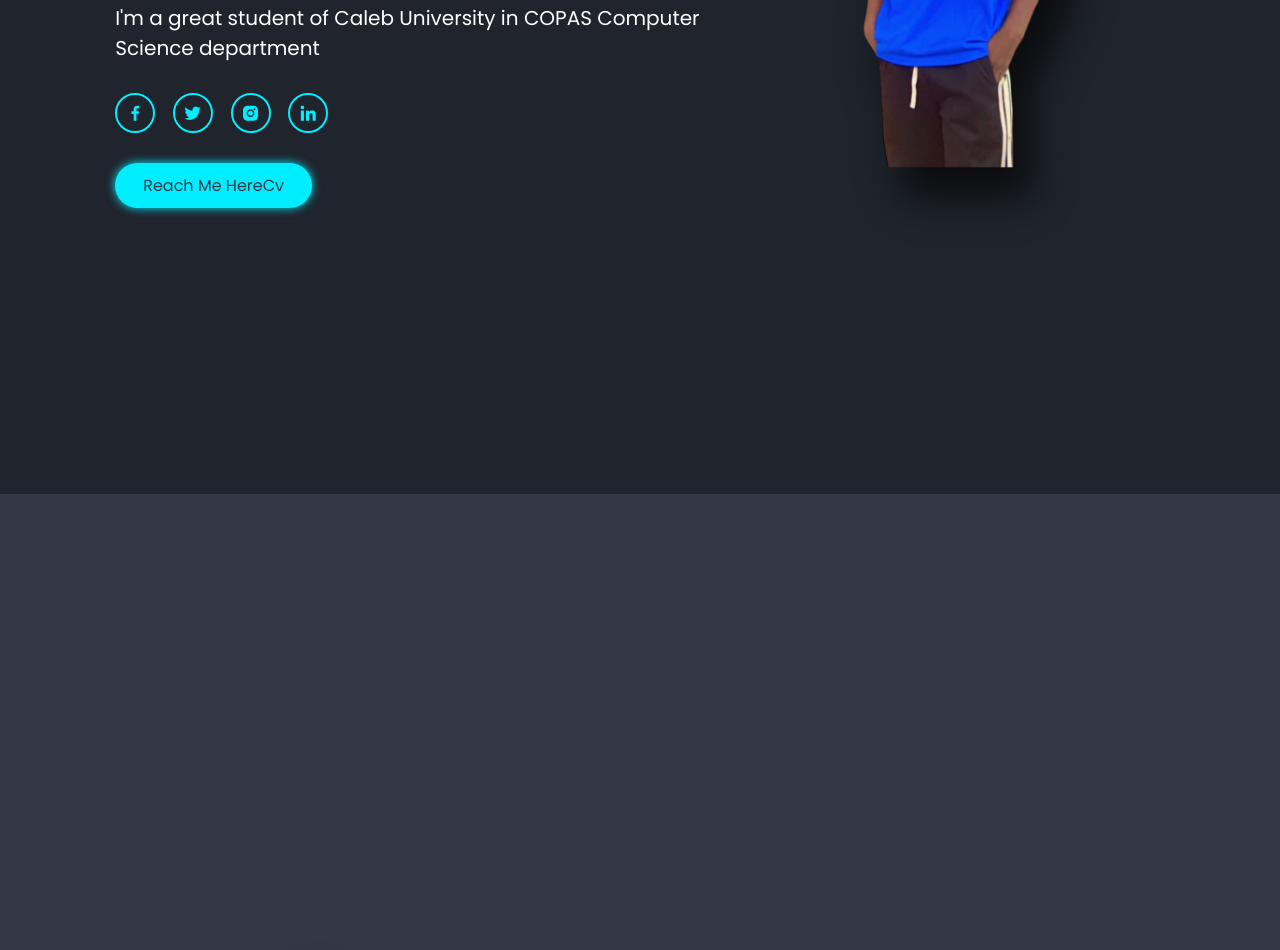
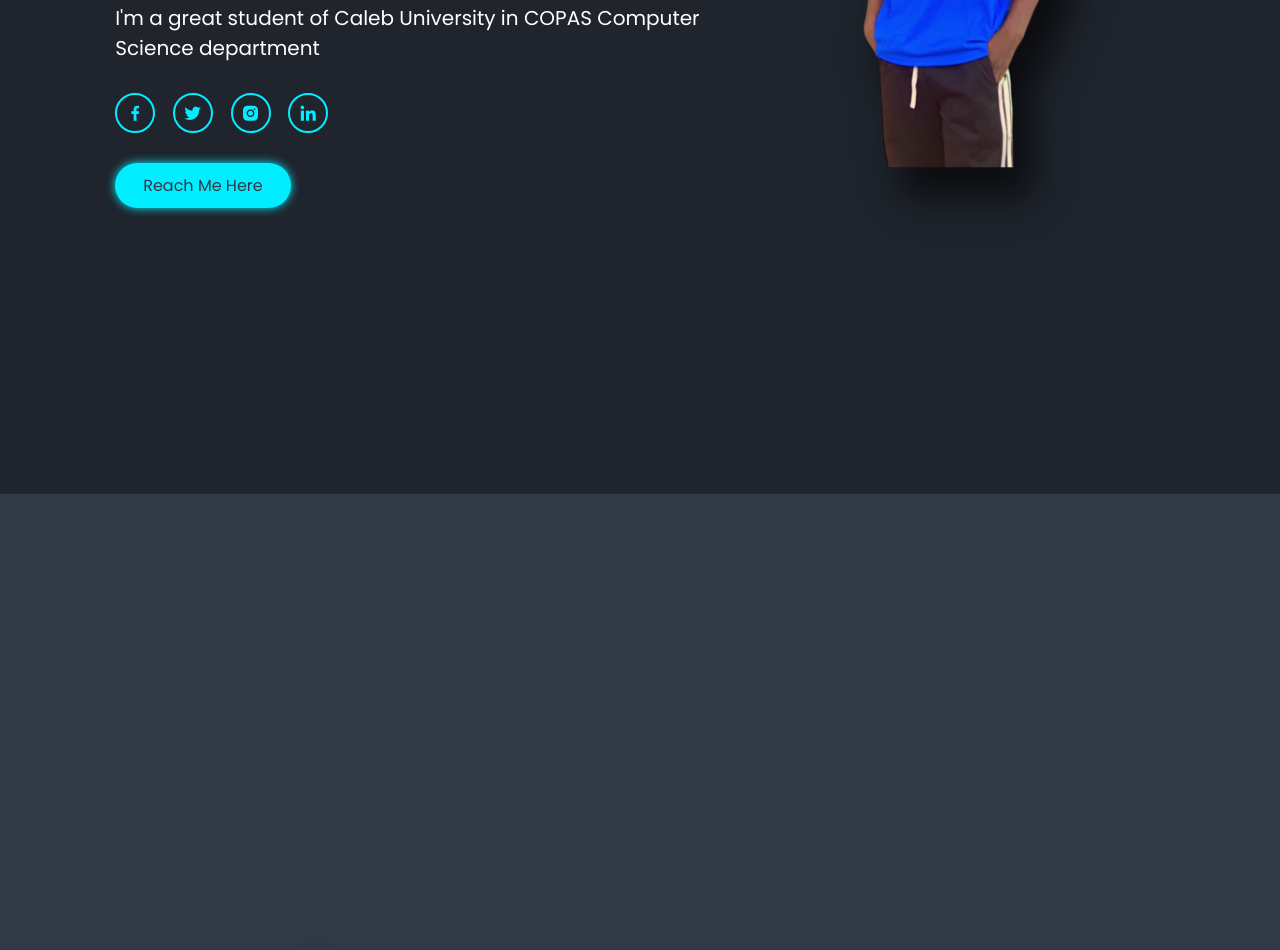
Before and after one commit to Adesope25/my-portfolio, a plain HTML site: page index.html in a window 1280 px wide. Shown: the part 928-1878 px from the top of the page. Drawn offline with nearby package versions, Linux system fonts and the light colour scheme.

Commit message:
Update index.html

```diff
--- a/index.html
+++ b/index.html
@@ -45,7 +45,7 @@
                 <a href="https://instagram.com/adefemi00?igshid=NTc4MTIwNjQ2YQ=="><i class='bx bxl-instagram-alt' ></i></a>
                 <a href="https://www.linkedin.com/in/adesope-koyum-382366279"><i class='bx bxl-linkedin' ></i></a>
             </div>
-            <a href="tel: +2349125789699" class="btn">Reach Me HereCv</a>
+            <a href="tel: +2349125789699" class="btn">Reach Me Here</a>
         </div>
         <div class="home-img">
             <img src="Photo 2.jpg" alt="">
```
